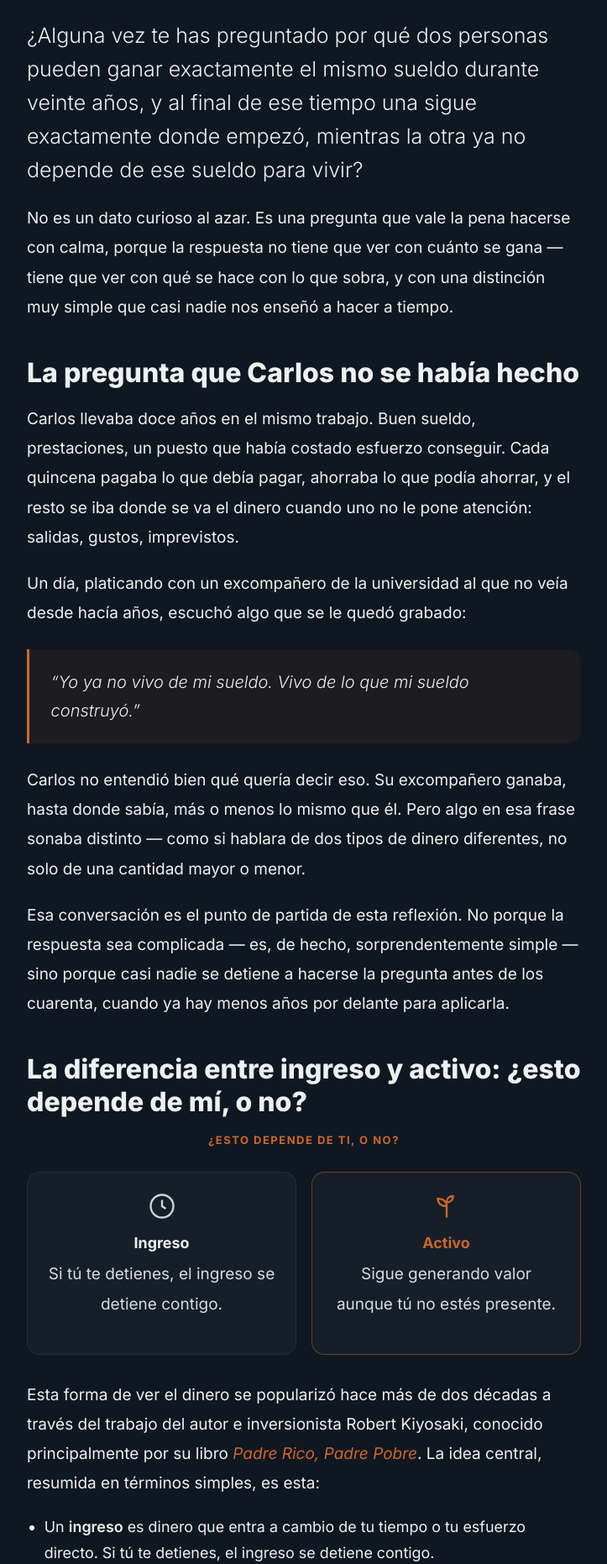
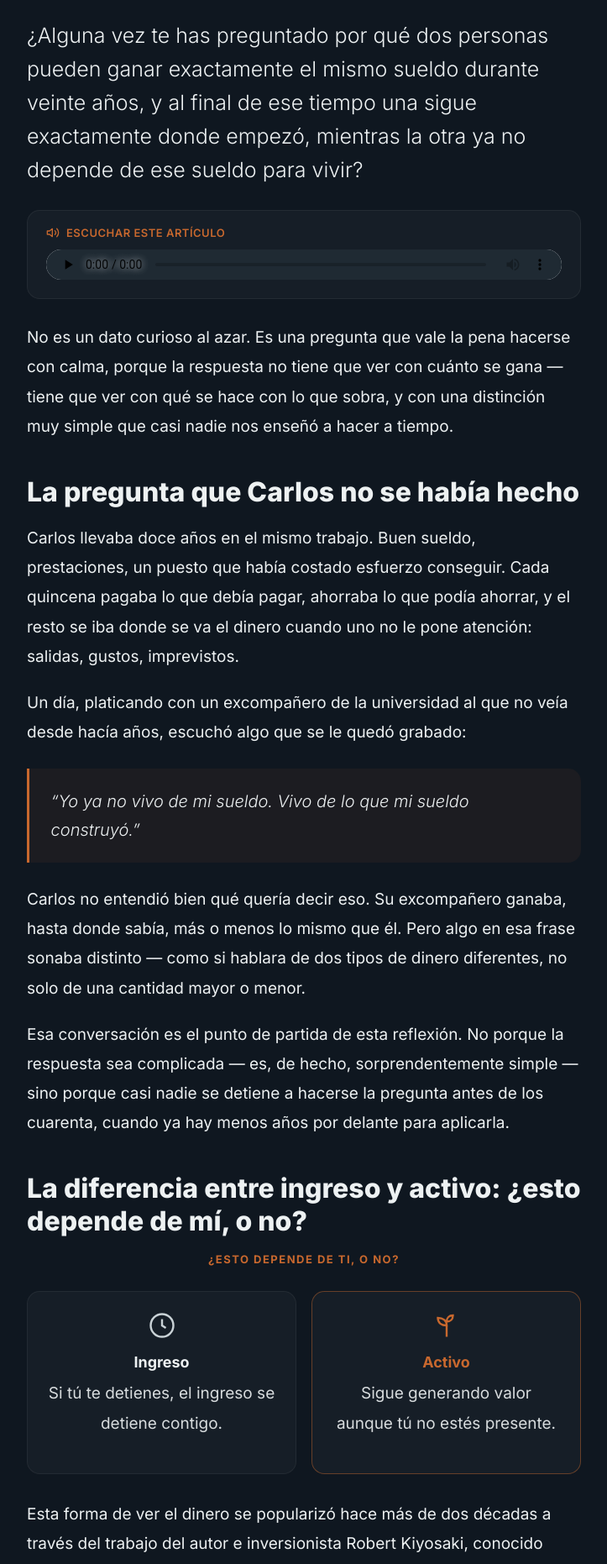
Before and after one commit to Appsalex/infinexa, a Jekyll site: the page built from _posts/2026-06-25-ingreso-vs-activo.md, in a window 1280 px wide. Shown: the part 912-2774 px from the top of the page at 84% size, without its empty margins (278-1001 px from the left). Built offline with Jekyll 4.4.1, drawn with Linux system fonts in a browser that asks for light colours.

Commit message:
Agregar audio al post ingreso-vs-activo: reproductor HTML + MP3 vía ElevenLabs

```diff
--- a/_layouts/post.html
+++ b/_layouts/post.html
@@ -45,6 +45,10 @@ layout: default
 .post-body blockquote{background:rgba(200,104,46,0.07);border-left:3px solid var(--cobre);border-radius:0 var(--r) var(--r) 0;padding:clamp(14px,1.8vw,22px) clamp(16px,2vw,26px);margin:clamp(18px,2.2vw,26px) 0;}
 .post-body blockquote p{font-size:clamp(17px,1.6vw,20px);color:var(--plata-cl);line-height:1.7;font-style:italic;font-weight:300;margin-bottom:0;}
 .post-body p.lead{font-size:clamp(20px,2vw,25px);font-weight:300;color:var(--plata-cl);line-height:1.6;}
+.audio-player{background:rgba(255,255,255,0.03);border:1px solid var(--border-s);border-radius:var(--r);padding:clamp(14px,1.6vw,18px) clamp(16px,2vw,22px);margin:clamp(20px,2.6vw,28px) 0;}
+.audio-player-label{display:flex;align-items:center;gap:8px;font-size:13px;font-weight:600;letter-spacing:.5px;color:var(--cobre);text-transform:uppercase;margin-bottom:12px;}
+.audio-player audio{width:100%;height:36px;accent-color:var(--cobre);}
+.audio-player audio::-webkit-media-controls-panel{background:var(--grafito);}
 .post-body p.insight{text-align:center;font-size:clamp(21px,2.1vw,27px);font-weight:700;color:var(--plata-cl);line-height:1.45;margin:clamp(30px,3.8vw,44px) 0;padding:clamp(22px,2.8vw,30px) clamp(10px,2vw,20px);border-top:1px solid var(--border-s);border-bottom:1px solid var(--border-s);}
 .post-body p.insight strong{color:var(--cobre);}
 .post-body img{width:100%;height:auto;border-radius:var(--r);margin:clamp(20px,2.6vw,30px) 0;border:1px solid var(--border-s);loading:lazy;}
--- a/_posts/2026-06-25-ingreso-vs-activo.md
+++ b/_posts/2026-06-25-ingreso-vs-activo.md
@@ -12,6 +12,17 @@ image_alt: "Ilustración conceptual de dos caminos financieros distintos a parti
 
 ¿Alguna vez te has preguntado por qué dos personas pueden ganar exactamente el mismo sueldo durante veinte años, y al final de ese tiempo una sigue exactamente donde empezó, mientras la otra ya no depende de ese sueldo para vivir?
 {: .lead}
+
+<div class="audio-player">
+  <div class="audio-player-label">
+    <svg width="16" height="16" viewBox="0 0 24 24" fill="none" stroke="currentColor" stroke-width="2" stroke-linecap="round" stroke-linejoin="round"><polygon points="11 5 6 9 2 9 2 15 6 15 11 19 11 5"/><path d="M19.07 4.93a10 10 0 0 1 0 14.14"/><path d="M15.54 8.46a5 5 0 0 1 0 7.07"/></svg>
+    Escuchar este artículo
+  </div>
+  <audio controls preload="none" style="width:100%;">
+    <source src="/assets/audio/ingreso-vs-activo.mp3" type="audio/mpeg">
+    Tu navegador no soporta audio HTML5.
+  </audio>
+</div>
 
 No es un dato curioso al azar. Es una pregunta que vale la pena hacerse con calma, porque la respuesta no tiene que ver con cuánto se gana — tiene que ver con qué se hace con lo que sobra, y con una distinción muy simple que casi nadie nos enseñó a hacer a tiempo.
 
```
Also changed, not shown: 2 other files.
